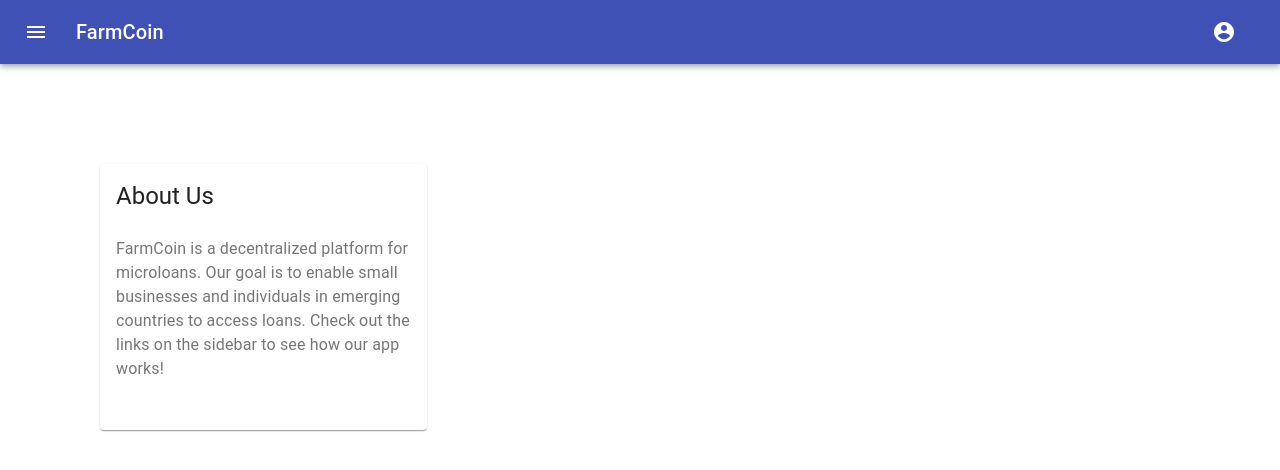
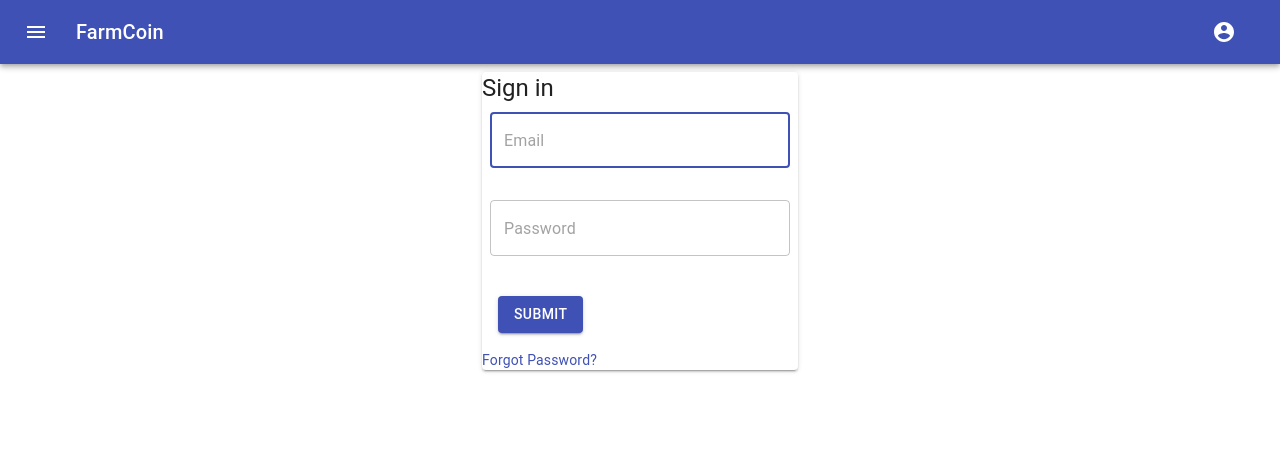
Before and after one commit to nathankrish/FarmCoin, a React (Create React App) app in the folder frontend/: page /login in a window 1280 px wide. Shown: the top 470 px of the page. Built offline with nearby package versions, Linux system fonts and the light colour scheme.

Commit message:
login form

```diff
--- a/frontend/package.json
+++ b/frontend/package.json
@@ -5,6 +5,7 @@
   "dependencies": {
     "@material-ui/core": "^4.11.4",
     "@material-ui/icons": "^4.11.2",
+    "@material-ui/lab": "^4.0.0-alpha.60",
     "@testing-library/jest-dom": "^5.14.1",
     "@testing-library/react": "^11.2.7",
     "@testing-library/user-event": "^12.8.3",
--- a/frontend/src/App.js
+++ b/frontend/src/App.js
@@ -7,6 +7,7 @@ import LenderPage from './components/pages/LenderPage';
 import { BrowserRouter, Switch, Route } from 'react-router-dom';
 import BorrowerPage from './components/pages/BorrowerPage';
 import InfoPage from './components/pages/InfoPage';
+import Login from './components/signin/login';
 
 function App() {
   return (
@@ -19,7 +20,8 @@ function App() {
              <Switch>
                 <Route exact path="/lendMoney" component={LenderPage}/>
                 <Route exact path="/borrowMoney" component={BorrowerPage}/>
-                <Route path="/" component={InfoPage}/>
+                <Route exact path="/" component={InfoPage}/>
+                <Route exact path = "/login" component = {Login}/>
              </Switch>
     </BrowserRouter>
   </React.Fragment>
--- /dev/null
+++ b/frontend/src/components/signin/login.js
@@ -0,0 +1,129 @@
+import React from "react";
+import {Button,TextField,Grid,Paper,AppBar,Typography,Toolbar,Link,} from "@material-ui/core";
+import axios from 'axios';
+import { backendLink } from '../../globalvars';
+import { makeStyles } from '@material-ui/core';
+import { withStyles } from "@material-ui/core/styles";
+
+const useStyles = theme => ({
+    root: {
+      display: 'flex',
+      flexDirection: 'column',
+      justifyContent: 'center',
+      alignItems: 'center',
+      padding: theme.spacing(2),
+
+      '& .MuiTextField-root': {
+        margin: theme.spacing(1),
+        width: '300px',
+      },
+      '& .MuiButtonBase-root': {
+        margin: theme.spacing(2),
+      },
+    },
+  });
+
+class Login extends React.Component {
+    constructor(props) {
+        super(props);
+        this.state = { email: "", password:"", authflag:1 };
+        this.handleChange = this.handleChange.bind(this);
+        this.handleSubmit = this.handleSubmit.bind(this);
+}
+
+    handleChange(event) {
+        this.setState({ email: event.state.email, password: event.state.password });
+    }
+        handleSubmit(event) {
+            event.preventDefault();
+            let user = {email: this.state.email, password: this.state.password};
+            let submitResponse = axios.post(backendLink + '/auth/login', {user});
+            submitResponse.then(e => {
+              //window.location.href="/";
+              console.log(e);
+            }).catch(e => alert('Incorrect Credntials!'));
+
+        }
+    render() {
+      const { classes } = this.props;
+        return (
+            <div className={classes.root}>
+            <AppBar position="static" alignitems="center" color="primary">
+            {/* <Toolbar>
+            <Grid container justify="center" wrap="wrap">
+            <Grid item>
+            <Typography variant="h6"></Typography>
+            </Grid>
+            </Grid>
+            </Toolbar> */}
+            </AppBar>
+            <Grid container spacing={0} justify="center" direction="row">
+            <Grid item>
+            <Grid container direction="column" justify="center" spacing={2} className="login-form">
+            <Paper variant="elevation" elevation={2} className="login-background">
+            <Grid item>
+            <Typography component="h1" variant="h5">
+            Sign in
+            </Typography>
+            </Grid>
+            <Grid item>
+            <form onSubmit={this.handleSubmit}>
+            <Grid container direction="column" spacing={2}>
+            <Grid item>
+            <TextField
+            type="email"
+            placeholder="Email"
+            fullWidth
+            name="email"
+            variant="outlined"
+            value={this.state.email}
+            onChange={(event) => this.setState({[event.target.name]: event.target.value,})
+            }
+            required
+            autoFocus
+            />
+            </Grid>
+            <Grid item>
+            <TextField
+            type="password"
+            placeholder="Password"
+            fullWidth
+            name="password"
+            variant="outlined"
+            value={this.state.password}
+            onChange={(event) =>
+            this.setState({
+            [event.target.name]: event.target.value,
+            })
+            }
+            required
+            />
+            </Grid>
+            <Grid item>
+            <Button
+            variant="contained"
+            color="primary"
+            type="submit"
+            className="button-block"
+            onSubmit = {this.handleSubmit}
+            >
+            Submit
+            </Button>
+            </Grid>
+            </Grid>
+            </form>
+            </Grid>
+            <Grid item>
+            <Link href="#" variant="body2">
+            Forgot Password?
+            </Link>
+            </Grid>
+            </Paper>
+            </Grid>
+            </Grid>
+            </Grid>
+            </div>
+);
+}
+}
+export default withStyles(useStyles, { withTheme: true })(Login);
--- a/frontend/src/components/signup/Form_Bank.js
+++ b/frontend/src/components/signup/Form_Bank.js
@@ -2,6 +2,8 @@ import React, { useState } from 'react';
 import { makeStyles } from '@material-ui/core';
 import TextField from '@material-ui/core/TextField';
 import Button from '@material-ui/core/Button';
+import Snackbar from '@material-ui/core/Snackbar'
+import Alert from '@material-ui/lab/Alert';
 import axios from 'axios';
 import { backendLink } from '../../globalvars';
 
@@ -34,15 +36,54 @@ const Form_Bank = ({ handleClose }) => {
   const [postalCode, setPostalCode] = useState('01234');
   const [email, setEmail] = useState('bobsmith@fakemail.com');
   const [phoneNumber, setPhoneNumber] = useState('+1-123-456-7890');
+  const [password, setPassword] = useState('test123');
+  const [confirmPassword, setConfirmPassword] = useState('test123');
+  const [alertOpen, setAlertOpen] = useState(false);
+  const [submitStatus, setSubmitStatus] = useState('');
+
+  const SubmitAlert = props => {
+    let { submitStatus } = props;
+
+    switch (submitStatus) {
+      case 'password':
+        return <Alert onClose={handleAlertClose} severity="error">Password does not match!</Alert>;
+        break;
+      case 'success':
+        return <Alert onClose={handleAlertClose} severity="success">Account created!</Alert>;
+        break;
+      default:
+        return null;
+    }
+  };
+
+  const handleAlertClose = (event, reason) => {
+    if (reason === 'clickaway') {
+      return;
+    }
+
+    setAlertOpen(false);
+  };
 
   const handleSubmit = e => {
-    const user = {
-      name, city, country, address, district, postalCode, email, phoneNumber
-    };
-    axios.post(backendLink + '/testMockAcct');
+    if (confirmPassword === password){
+      const user = {
+        name, city, country, address, district, postalCode, email, phoneNumber, password
+      };
+      setSubmitStatus('success');
+      setAlertOpen(true);
+      axios.post(backendLink + '/auth/', {user});
+      e.preventDefault();
+      setTimeout(handleClose, 1000);
+    }
+    else{
+      setSubmitStatus('password')
+      setAlertOpen(true);
+      e.preventDefault();
+    }
   };
 
   return (
+    <React.Fragment>
     <form className={classes.root} onSubmit={handleSubmit}>
       Billing Details
       <TextField
@@ -109,6 +150,22 @@ const Form_Bank = ({ handleClose }) => {
         value={phoneNumber}
         onChange={e => setPhoneNumber(e.target.value)}
       />
+      <TextField
+        label="Password"
+        variant="filled"
+        type="password"
+        required
+        value={password}
+        onChange={e => setPassword(e.target.value)}
+      />
+      <TextField
+        label="Confirm Password"
+        variant="filled"
+        type="password"
+        required
+        value={confirmPassword}
+        onChange={e => setConfirmPassword(e.target.value)}
+      />
       <div>
         <Button variant="contained" onClick={handleClose}>
           Cancel
@@ -118,6 +175,10 @@ const Form_Bank = ({ handleClose }) => {
         </Button>
       </div>
     </form>
+    <Snackbar open={alertOpen} autoHideDuration={6000} onClose={handleAlertClose}>
+      <SubmitAlert submitStatus = {submitStatus}></SubmitAlert>
+    </Snackbar>
+    </React.Fragment>
   );
 };
 
```
Also changed, not shown: frontend/src/components/signin/signInPage.js (added, +113 -0 lines), 2 other files (tests, documents, lock files or other folders).
